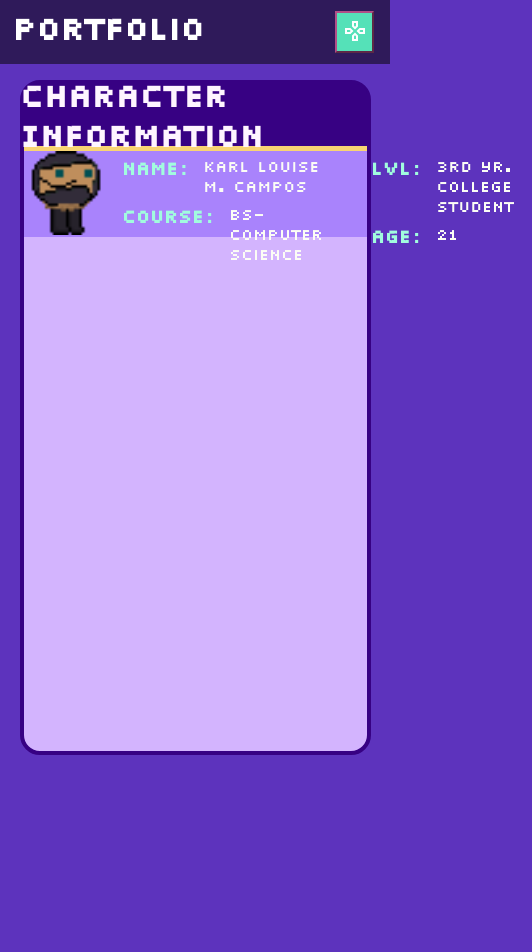
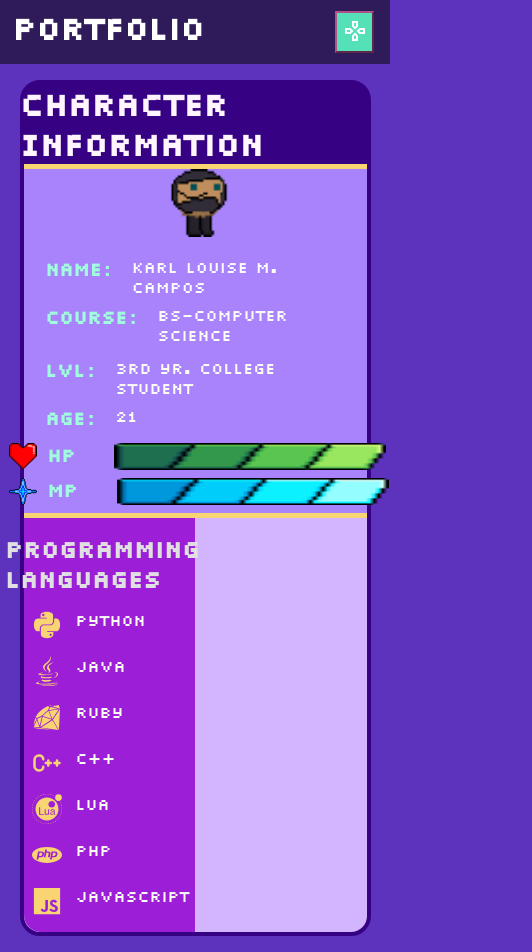
Before and after one commit to Karlcamp162/Personal-Portfolio, a React (Create React App) app: page / in a window 390 px wide. Shown: the whole page, 532 px wide, since content can reach past the window. Before the commit the page ends 844 px from the top, so only its background shows below. Built offline with nearby package versions, Linux system fonts and the light colour scheme.

Commit message:
just an update

```diff
--- a/src/App.js
+++ b/src/App.js
@@ -1,7 +1,7 @@
 import './App.css';
 import React from 'react';
+import Project from './pages/Contacts';
 import Home from './pages/Home';
-import Project from './pages/Project';
 import Gallery from './pages/Gallery';
 import { Route, Routes } from 'react-router-dom';
 
@@ -9,7 +9,7 @@ function App() {
   return (
     <Routes>
       <Route path='/' element={<Home/>} />
-      <Route path='/project' element={<Project/>} />
+      <Route path='/Contacts' element={<Project/>} />
       <Route path='/Gallery' element={<Gallery/>} />
     </Routes>
   );
--- a/src/pages/Project.js
+++ b/src/pages/Contacts.js
@@ -1,14 +1,14 @@
 import React from 'react'
 import NavBar from './components/NavBar'
 
-const Project = () => {
+const Contacts = () => {
   return (
     <>
     <NavBar/>
 
-    <h1>Projects</h1>
+    <h1>Contactss</h1>
   </>
   )
 }
 
-export default Project
+export default Contacts
--- a/src/pages/Home.css
+++ b/src/pages/Home.css
@@ -1,7 +1,7 @@
 *{
     font-family: "Pixelette";
 }
-container{
+.container{
     display: flex;
     background-color: #d3b4fe;
     height: 80vh;
@@ -12,9 +12,10 @@ container{
     align-items: center;
     border-radius: 20px;
     border: 4px solid #370183;
+    flex-wrap: wrap;
 }
 
-container h1{
+.container h1{
     font-weight: bold;
     color: #fef5ff;
     user-select: none;
@@ -32,11 +33,14 @@ container h1{
 }
 .profile{
     background-color: #a983fc;
+    max-width: 100%;
     width: 100%;
-    height: 13%;
+    height: 14%;
     bottom: 0;
     flex-direction: row;
     display: flex;
+    align-items: center;
+    border-bottom: 5px solid #f8d473 ;
 }
 .profile h3{
     margin-right: 1rem;
@@ -45,6 +49,7 @@ container h1{
 .profile p{
     margin-right: 1rem;
     color: #fcfdf5;
+
 }
 
 .class_row1, .class_row2{
@@ -53,9 +58,6 @@ container h1{
     margin-bottom: 0.5rem;
     margin-top: 0.3rem;
 }
-
-
-
 
 .profile .class{
     margin-right: 1rem;
@@ -66,6 +68,51 @@ container h1{
     height: 10vh;
 }
 
+.healthIcon, .manaIcon{
+    height: 1.7rem;
+    margin-right: 0.5rem;
+}
+.healthBarIcon, .manaBarIcon{
+    height: 1.7rem;
+    margin-left: 1rem;
+    width:10rem;
+}
+.languages{
+    width: 50%;
+    height: auto;
+    background-color: #9c1ed7;
+    padding: 1rem;
+    left: 0;
+    position: relative;
+    align-self: flex-start;
+    justify-content: flex-start;
+    flex: 1;
+    border-bottom-left-radius: 17px;
+}
+.languages h2{
+    justify-self: center;
+    color: #e0dfe2;
+    user-select: none;
+}
+
+
+.lang, .lang p:hover{
+    color: #f8d473;
+}
+.lang{
+    display: flex;
+    flex-direction: row;
+    margin-top: 1rem;
+    user-select: none;
+    width: 10rem;
+    transition: 0.5s;
+}
+.lang p{
+    margin-left: 1rem;
+    color: #fcfdf5;
+    transition: color 0.2s ease;
+}
+
 
 
 @font-face {
@@ -74,3 +121,37 @@ container h1{
     font-weight: normal;
     font-style: normal;
 }
+
+@media screen and (max-width: 720px) {
+    .profile {
+      flex-direction: column;
+      text-align: left;
+      width: 100%;
+      height: auto;
+      padding-left: 0.5rem;
+    }
+    .container{
+        height: auto;
+    }
+    .class{
+        flex-direction: row;
+    }
+
+    .class_row1, .class_row2 {
+      flex-direction: row;
+      gap: 0.3rem;
+    }
+
+    .profile_pic {
+      height: 8vh;
+      margin-bottom: 1rem;
+    }
+
+    .healthBarIcon, .manaBarIcon {
+      max-width: 17rem;
+      width: 100vw;
+    }
+    .languages{
+        padding-left: 0.5rem;
+    }
+  }
--- a/src/pages/Home.js
+++ b/src/pages/Home.js
@@ -1,12 +1,17 @@
 import React from 'react'
 import NavBar from './components/NavBar';
 import "./Home.css";
+import { FaPython, FaJava  } from "react-icons/fa";
+import { DiRuby } from "react-icons/di";
+import { TbBrandCpp } from "react-icons/tb";
+import { SiLua, SiPhp } from "react-icons/si";
+import { IoLogoJavascript } from "react-icons/io5";
 
 const Home = () => {
   return (
     <>
       <NavBar/>
-      <container>
+      <div className='container'>
         <div className='title'>
           <h1>Character Information</h1>
         </div>
@@ -29,9 +34,40 @@ const Home = () => {
                   <h3>Age:</h3> <p>21</p>
               </div>
             </div>
-
+            <div className='class'>
+              <div className='class_row1'>
+                  <img src='/health.png' alt='Health icon' className='healthIcon'/><h3>HP</h3> <img src='/healthBar.png' alt='HealthBar icon' className='healthBarIcon'/>
+              </div>
+              <div className='class_row2'>
+              <img src='/mana.png' alt='Mana icon' className='manaIcon'/> <h3>MP</h3> <img src='/manaBar.png' alt='ManaBar icon' className='manaBarIcon'/>
+              </div>
+            </div>
         </div>
-      </container>
+        <div className='languages'>
+          <h2>Programming Languages</h2>
+          <div className='lang'>
+              <FaPython size={30}/><p>Python</p>
+          </div>
+          <div className='lang'>
+              <FaJava size={30}/><p>Java</p>
+          </div>
+          <div className='lang'>
+              <DiRuby size={30}/><p>Ruby</p>
+          </div>
+          <div className='lang'>
+              <TbBrandCpp size={30}/><p>c++</p>
+          </div>
+          <div className='lang'>
+              <SiLua size={30}/><p>LUA</p>
+          </div>
+          <div className='lang'>
+              <SiPhp size={30}/><p>PHP</p>
+          </div>
+          <div className='lang'>
+              <IoLogoJavascript size={30}/><p>JavaScript</p>
+          </div>
+        </div>
+      </div>
     </>
   )
 }
--- a/src/pages/components/NavBar.css
+++ b/src/pages/components/NavBar.css
@@ -14,6 +14,7 @@ header{
     margin: 1rem;
     max-width: 35vw;
 
+
 }
 .DropContent{
     display: flex;
@@ -29,12 +30,14 @@ header h1{
     margin-top: 0.5rem;
     cursor: default;
     user-select: none;
+    transition: color 0.2s ease;
 }
 
 .links a{
     padding: 0 1rem;
     font-size: 1.2rem;
     font-family: "Pixelette";
+    transition: color 0.2s ease;
 }
 
 .links a:hover, header h1:hover{
--- a/src/pages/components/NavBar.js
+++ b/src/pages/components/NavBar.js
@@ -17,16 +17,16 @@ function NavBar() {
         {isdrop && (
         <div className="DropContent">
             <Link to={"/"}>Home</Link>
-            <Link to={"/project"}>Projects</Link>
             <Link to={"/gallery"}>Gallery</Link>
+            <Link to={"/contacts"}>Contacts</Link>
         </div>
         )}
         </div>
 
         <div className="links">
             <Link to={"/"}>Home</Link>
-            <Link to={"/project"}>Projects</Link>
             <Link to={"/gallery"}>Gallery</Link>
+            <Link to={"/contacts"}>Contacts</Link>
         </div>
 
 
```
Also changed, not shown: public/healthBar.png (added), public/manaBar.png (added).
